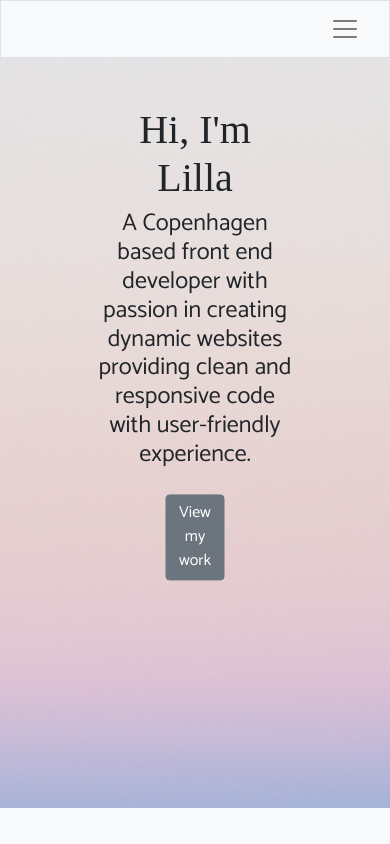
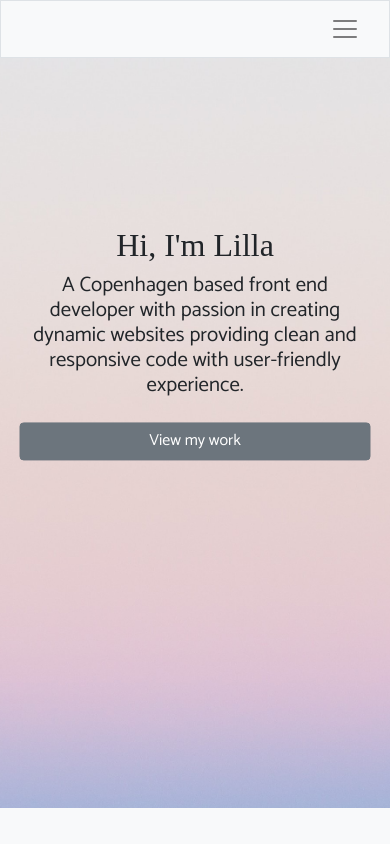
Before and after one commit to Laila1222/Laila1222-github.io, a plain HTML site: page index.html in a window 390 px wide. Shown: the top 844 px of the page. Drawn offline with nearby package versions, Linux system fonts and the light colour scheme; a web font is replaced by a local one.

Commit message:
added css classes for mobile version

```diff
--- a/index.html
+++ b/index.html
@@ -9,6 +9,7 @@
     <link rel="stylesheet" href="https://stackpath.bootstrapcdn.com/bootstrap/4.3.1/css/bootstrap.min.css" integrity="sha384-ggOyR0iXCbMQv3Xipma34MD+dH/1fQ784/j6cY/iJTQUOhcWr7x9JvoRxT2MZw1T" crossorigin="anonymous">
     <link href="https://fonts.googleapis.com/css?family=Abhaya+Libre|Catamaran&display=swap" rel="stylesheet">
     <link rel="stylesheet" href="./style/customStyle.css">
+    <link rel="stylesheet" href="./style/mobileVersion.css">
 
     <script src="https://ajax.googleapis.com/ajax/libs/jquery/1.11.1/jquery.min.js"></script>
     <script src="https://stackpath.bootstrapcdn.com/bootstrap/4.3.1/js/bootstrap.min.js" integrity="sha384-JjSmVgyd0p3pXB1rRibZUAYoIIy6OrQ6VrjIEaFf/nJGzIxFDsf4x0xIM+B07jRM" crossorigin="anonymous"></script>
@@ -21,8 +22,8 @@
     <header>
         <div id="intro-background" class="background-has-picture">
 
-            <nav class="navbar fixed-top navbar-expand-sm navbar-light bg-light border">
-                <div class="container">
+            <nav class="navbar fixed-top navbar-expand-sm navbar-light bg-light border ">
+                <div class="container ">
                     <button class="navbar-toggler toggle-style ml-auto" type="button" data-toggle="collapse"
                         data-target="#toggler-nav" aria-controls="togglerNav"
                         aria-expanded="false" aria-label="Toggle navigation">
@@ -47,14 +48,14 @@
             </nav>
 
 
-            <section id="intro" class="container pt-5 position-relative">
+            <section id="intro" class="container pt-5 position-relative ">
 
-                <div class=" py-5 px-auto place-in-center">
-                    <h1 class="text-center">Hi, I'm Lilla</h1>
-                    <h4 class="catamaran text-center pb-3">A Copenhagen based front end developer
+                <div class=" py-5 px-auto place-in-center place-in-center-mobile">
+                    <h1 class="text-center mobile-font-2">Hi, I'm Lilla</h1>
+                    <h4 class="catamaran text-center pb-3 mobile-font-1">A Copenhagen based front end developer
                         with passion in creating dynamic websites providing clean and responsive code with user-friendly experience.
                     </h4>
-                    <a href="#portfolio" class="btn btn-secondary d-block mx-auto anchor-center">View my work</a>
+                    <a href="#portfolio" class="btn btn-secondary d-block mx-auto anchor-center anchor-center-mobile">View my work</a>
                 </div>
 
             </section>
@@ -107,7 +108,7 @@
 
             <div class="pb-5 w-75 mx-auto">
                 <h2 class=" h1 pt-2 pb-3">About me</h2>
-                <p class="h5 mx-auto">I am a <em>front end developer</em> living in Copenhagen, Denmark,
+                <p class="h5 mx-auto mobile-font-1">I am a <em> webdeveloper</em> living in Copenhagen, Denmark,
                          with high motivation for creating beautiful websites for multiple browsers and mobile devices.</p>
                         <p class="h5 w-90 mx-auto">I am passionate about writing <em>code from scratch</em> and continuously
                          deepening my knowledge in programming by learning new technologies.</p>
--- a/style/customStyle.css
+++ b/style/customStyle.css
@@ -1,4 +1,8 @@
 html {scroll-behavior: smooth;}
+
+body {
+	min-width: 320px;
+}
 
 /* Font families */
 .catamaran {font-family: 'Catamaran', sans-serif;}
--- /dev/null
+++ b/style/mobileVersion.css
@@ -0,0 +1,27 @@
+@media (max-width: 480px) {
+    .mobile-width {
+        width: 90%;
+    }
+    /* .padding-top-mobile {
+        padding-top: 5rem;
+    } */
+    .mobile-font-2 {
+        font-size: 2rem;
+    }
+
+    .mobile-font-1 {
+        font-size: 1.3rem;
+    }
+
+    .anchor-center-mobile {
+        width: 100%;
+    }
+
+    .place-in-center-mobile {
+        width: 90%;
+		position: absolute;
+		top: 50%;
+		left: 50%;
+		transform: translate(-50%, -50%);
+    }
+}
```
